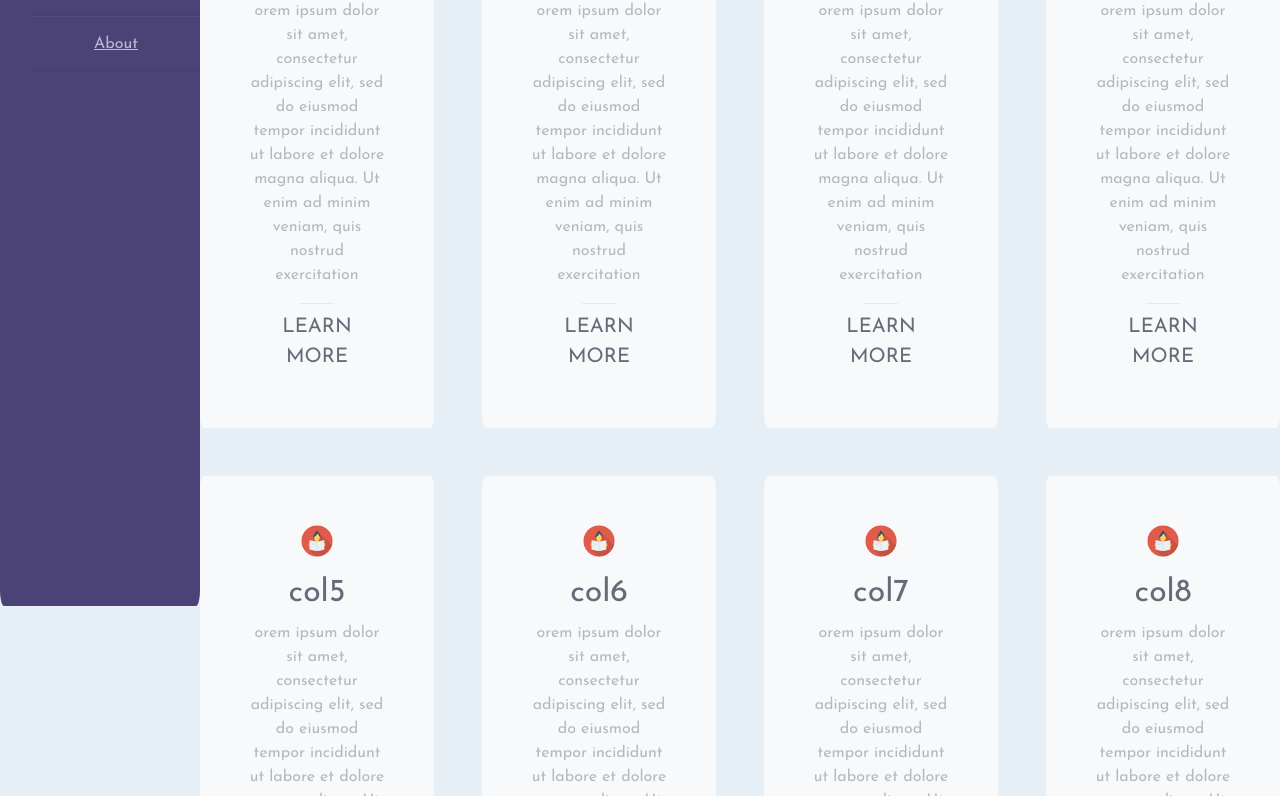
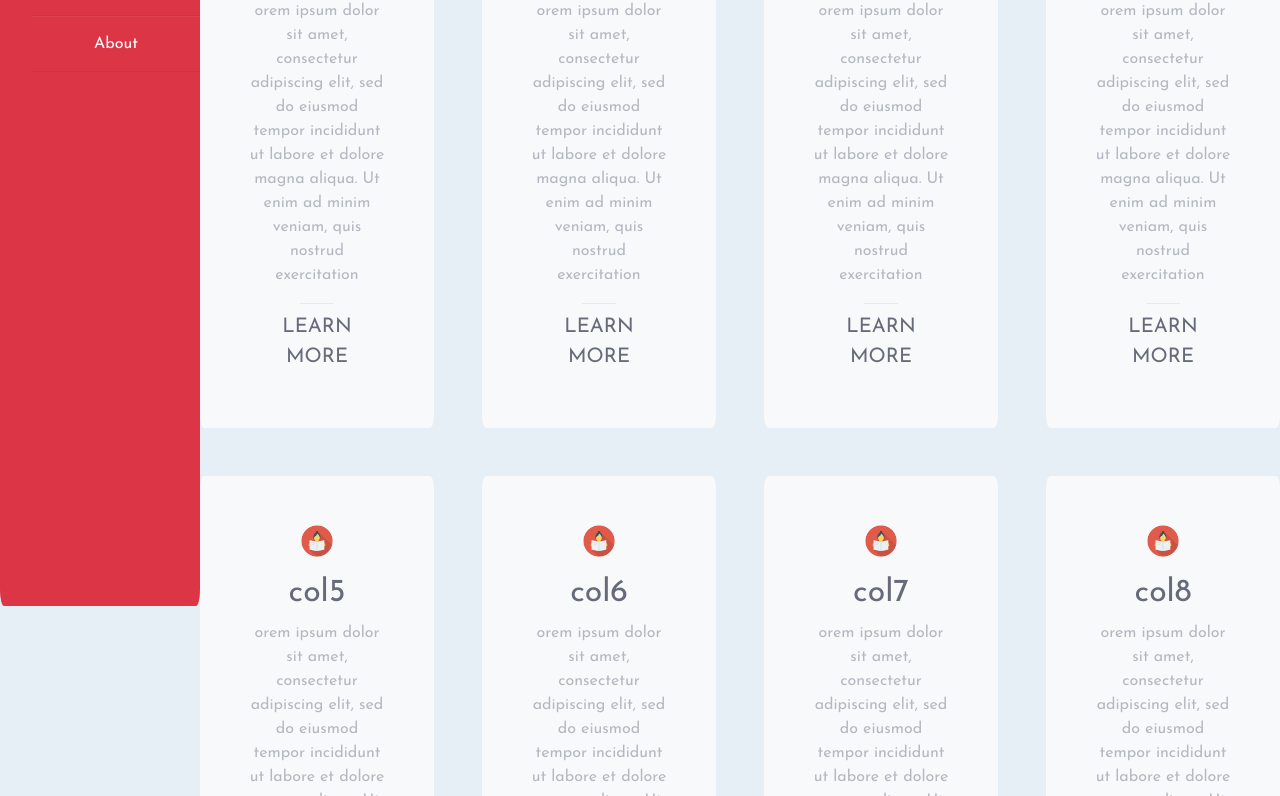
Before and after one commit to shreejanjoshi/Bootstrap, a plain HTML site: page index.html in a window 1280 px wide. Shown: the part 194-990 px from the top of the page. Drawn offline with nearby package versions, Linux system fonts and the light colour scheme.

Commit message:
improved degine

```diff
--- a/css/style.css
+++ b/css/style.css
@@ -67,7 +67,6 @@ hr{
 .wrapper .sidebar{
     width: 200px;
     height: 100%;
-    background: #4b4276;
     padding: 30px 0px;
     position: fixed;
 }
@@ -87,8 +86,9 @@ hr{
 }
 
 .wrapper .sidebar ul li a{
-    color: #bdb8d7;
+    color: white;
     display: block;
+    text-decoration: none;
 }
 
 .wrapper .sidebar ul li a .fas{
@@ -96,11 +96,11 @@ hr{
 }
 
 .wrapper .sidebar ul li:hover{
-    background-color: #594f8d;
+    background-color: lightcoral;
 }
 
 .wrapper .sidebar ul li:hover a{
-    color: #fff;
+    color: #656b79;
 }
 
 .wrapper .sidebar .social_media{
--- a/index.html
+++ b/index.html
@@ -15,7 +15,7 @@
 <body>
 
 <div class="wrapper">
-    <div class="sidebar">
+    <div class="sidebar bg-danger">
         <h2>Sidebar</h2>
         <ul>
             <li><a href="#">Home</a></li>
```
